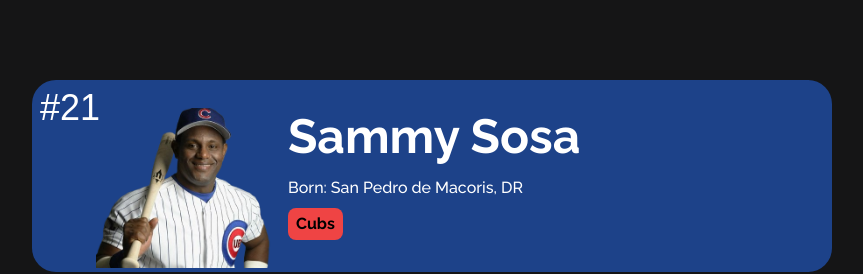
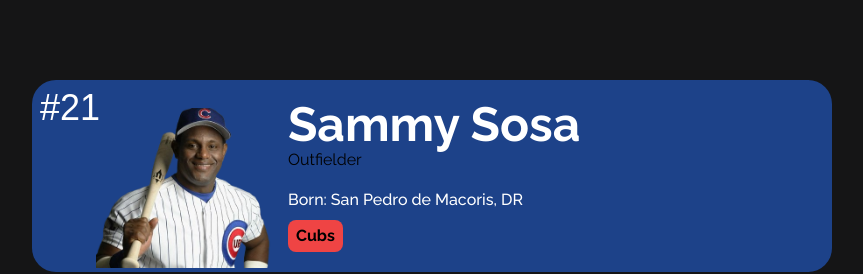
Before and after one commit to mikedeleon9/BestPlayersEver, a React (Create React App) app in the folder Sports_Project/best-players-ever/: page / in a window 1280 px wide. Shown: the top 274 px of the page, without its empty margins (208-1071 px from the left). Built offline with nearby package versions, Linux system fonts and the light colour scheme; a web font is replaced by a local one.

Commit message:
added position to personal details

```diff
--- a/Sports_Project/best-players-ever/src/App.js
+++ b/Sports_Project/best-players-ever/src/App.js
@@ -16,9 +16,14 @@
   }
   return (
     <div className="App">
-      <PersonalDetails details={stats[currentIndex].personalDetails} />
+      <PersonalDetails
+      details={stats[currentIndex].personalDetails}
+      position = {stats[currentIndex].position}
+      />
+
       <div className="grid grid-cols-2 gap-2">
         <div className="grid gap-y-2">
+
           <CareerStats
             statistics={stats[currentIndex].CareerStats}
             mainTeam={stats[currentIndex].personalDetails.mainTeam}
--- a/Sports_Project/best-players-ever/src/Assets/teamDetails.js
+++ b/Sports_Project/best-players-ever/src/Assets/teamDetails.js
@@ -7,7 +7,8 @@
     Angels: "text-red-500",
     Dodgers: "text-blue-800",
     Astros: "text-orange-600",
-    "Red Sox": "text-red-400"
+    "Red Sox": "text-red-400",
+    Giants: "text-orange-700"
   }
 
   export const teamAlternateColor = {
@@ -15,7 +16,8 @@
     Astros: "bg-blue-900",
     Cardinals: "bg-white",
     Rangers: "bg-red-500",
-    "Red Sox" : "bg-blue-900"
+    "Red Sox" : "bg-blue-900",
+    Giants: "bg-black"
   }
 
  export const teamBackgroundColors = {
@@ -27,7 +29,8 @@
     Angels: "bg-red-500",
     Dodgers: "bg-blue-800",
     Astros: "bg-orange-600",
-    "Red Sox" : "bg-red-700"
+    "Red Sox" : "bg-red-700",
+    Giants: "bg-orange-700"
   }
 
  export const teamPages = {
--- a/Sports_Project/best-players-ever/src/Components/Personal-Info.js
+++ b/Sports_Project/best-players-ever/src/Components/Personal-Info.js
@@ -2,7 +2,8 @@
 import "./components.css";
 import { teamBackgroundColors, teamTextColors, teamAlternateColor } from "../Assets/teamDetails";
 
-export default function PersonalDetails({details}){
+export default function PersonalDetails({details, position}){
+
 
   const {name, birthPlace, mainTeam, number, image} = details;
 
@@ -21,6 +22,8 @@
           <div className="w-1/2  flex-column ml-8">
             <p className="text-white text-5xl font-bold">{name} </p>
             <div className="">
+                <p className="text-black">
+                  {position === "Pitcher" ? `Starting Pitcher` : position}</p>
                 <p className="text-white font-medium mt-4">Born: {birthPlace}, DR</p>
               <button className={`${alternateColor} font-bold py-1 px-2 rounded-lg mt-2`}><span className={`${textColor}`}>{mainTeam}</span></button>
             </div>
```
